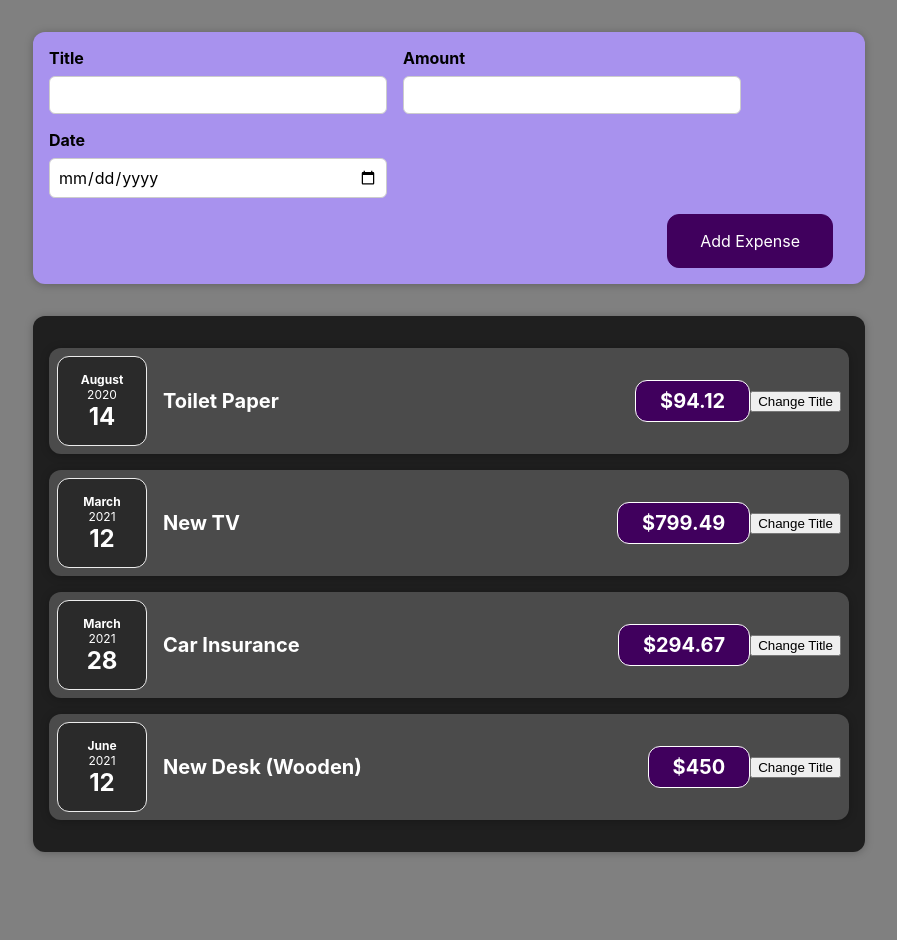
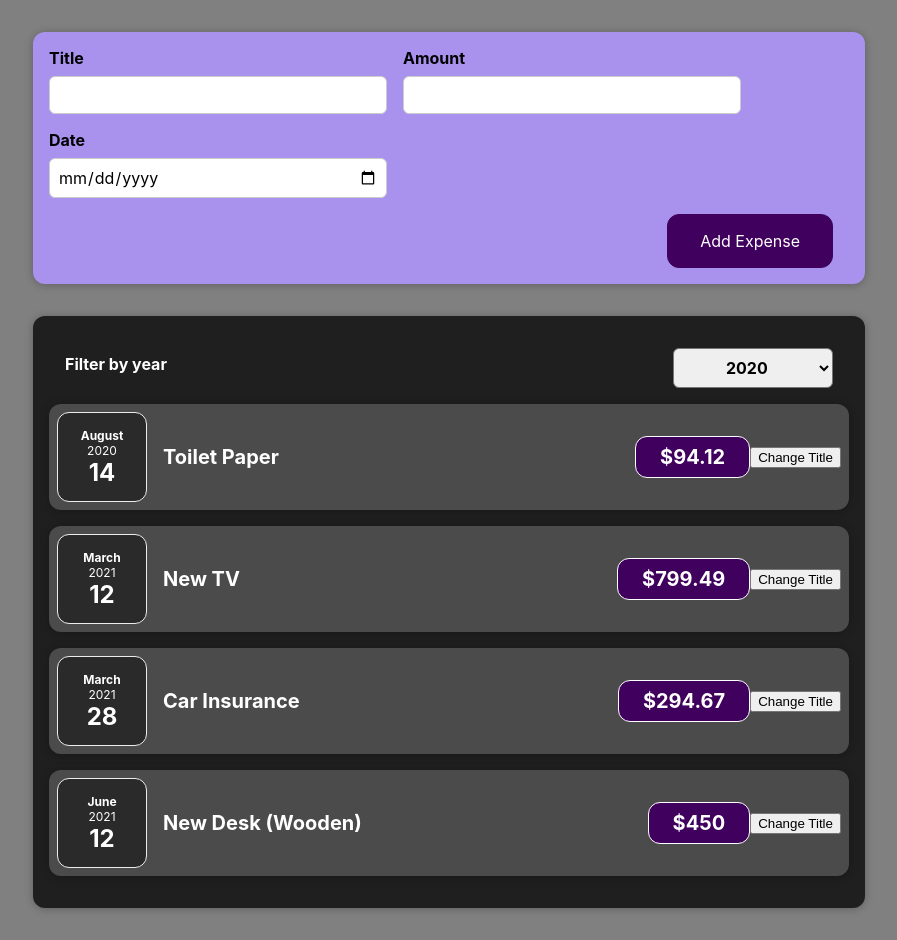
Before and after one commit to qweered/expences-tracker, a React (Create React App) app: page / in a window 1280 px wide. Shown: the whole page, without its empty margins (191-1088 px from the left). Before the commit the page ends 884 px from the top, so only its background shows below. Built offline with nearby package versions, Linux system fonts and the light colour scheme.

Commit message:
feat: expensefilter component

```diff
--- a/src/components/Expenses/Expenses.jsx
+++ b/src/components/Expenses/Expenses.jsx
@@ -1,11 +1,24 @@
+import { useState } from "react";
+
 import Card from "../UI/Card.jsx";
 
 import ExpenseItem from "./ExpenseItem.jsx";
+import "./Expenses.css";
+import ExpensesFilter from "./ExpensesFilter.jsx";
 
-import "./Expenses.css";
+const Expenses = ({ expenses }) => {
+  const [filteredYear, setFilteredYear] = useState("2020");
 
-const Expenses = ({ expenses }) => (
+  const filterChangeHandler = (selectedYear) => {
+    setFilteredYear(selectedYear);
+  };
+
+  return (
     <Card className="expenses">
+      <ExpensesFilter
+        onchangeFilter={filterChangeHandler}
+        selected={filteredYear}
+      />
       <ExpenseItem
         amount={expenses[0].amount}
         date={expenses[0].date}
@@ -28,5 +41,6 @@
       />
     </Card>
   );
+};
 
 export default Expenses;
--- /dev/null
+++ b/src/components/Expenses/ExpensesFilter.css
@@ -0,0 +1,24 @@
+.expenses-filter {
+    color: white;
+    padding: 0 1rem;
+}
+
+.expenses-filter__control {
+    display: flex;
+    width: 100%;
+    align-items: center;
+    justify-content: space-between;
+    margin: 1rem 0;
+}
+
+.expenses-filter label {
+    font-weight: bold;
+    margin-bottom: 0.5rem;
+}
+
+.expenses-filter select {
+    font: inherit;
+    padding: 0.5rem 3rem;
+    font-weight: bold;
+    border-radius: 6px;
+}
--- /dev/null
+++ b/src/components/Expenses/ExpensesFilter.jsx
@@ -0,0 +1,23 @@
+import "./ExpensesFilter.css";
+
+const ExpensesFilter = ({ onchangeFilter, selected }) => {
+  const dropdownChangeHandler = (event) => {
+    onchangeFilter(event.target.value);
+  };
+
+  return (
+    <div className="expenses-filter">
+      <div className="expenses-filter__control">
+        <label>Filter by year</label>
+        <select onChange={dropdownChangeHandler} value={selected}>
+          <option value="2022">2022</option>
+          <option value="2021">2021</option>
+          <option value="2020">2020</option>
+          <option value="2019">2019</option>
+        </select>
+      </div>
+    </div>
+  );
+};
+
+export default ExpensesFilter;
```
Lines whose indentation alone changed are shown as unchanged.
